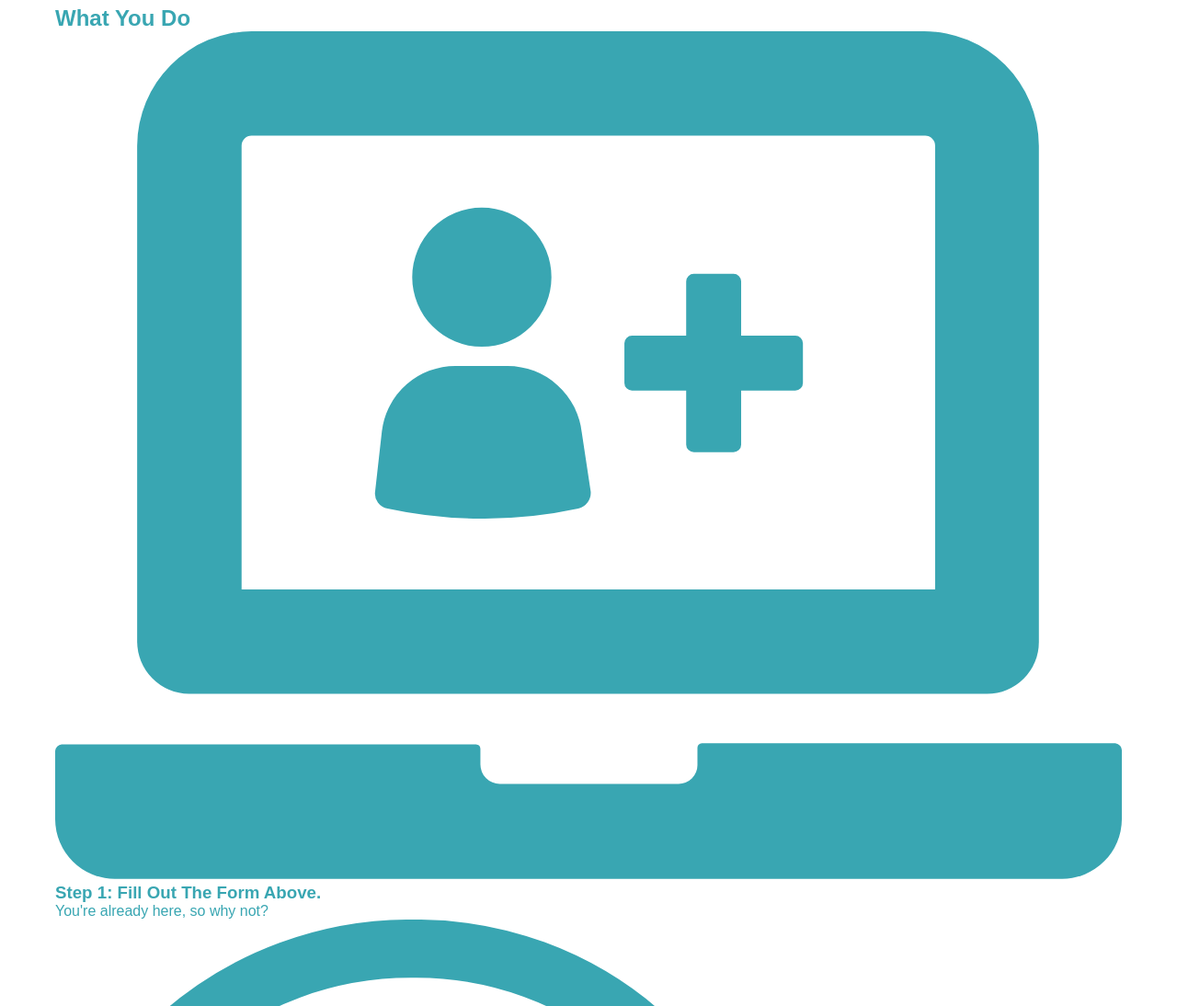
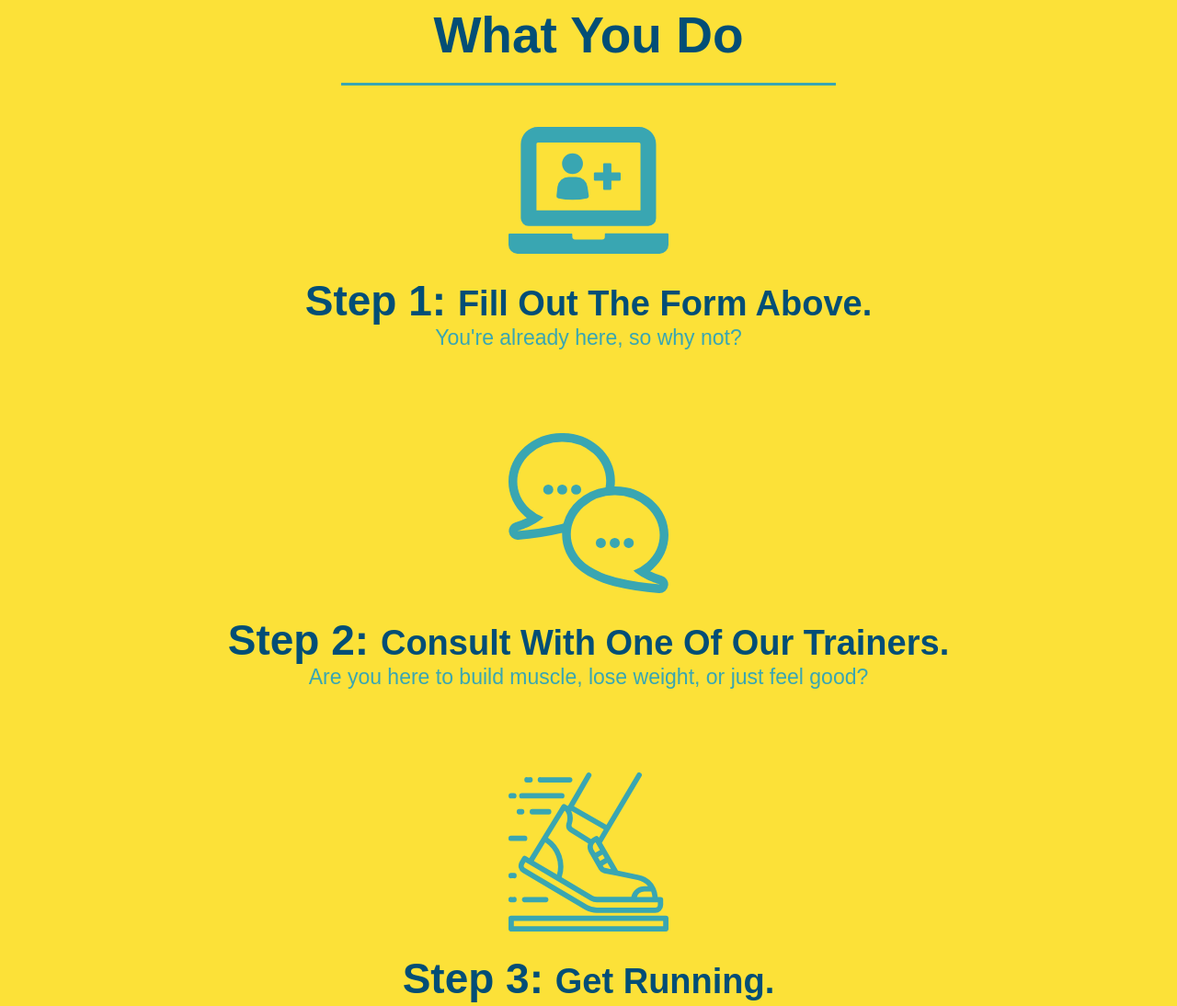
Before and after one commit to emmazart/run-buddy, a plain HTML site: page index.html in a window 1280 px wide. Shown: the part 1080-2174 px from the top of the page at 92% size. Drawn offline with Linux system fonts and the light colour scheme.

Commit message:
style what you do section

```diff
--- a/assets/css/style.css
+++ b/assets/css/style.css
@@ -113,18 +113,9 @@ section {
 }
 /* Hero Styles End */
 
-/* what we do styles begin */
+/* section styles begin */
 .intro {
     text-align: center;
-}
-.intro h2 {
-    font-size: 55px;
-    color: #024e76;
-    margin-bottom: 35px;
-    padding: 0 100px 20px 100px;
-    border-bottom: 3px solid;
-    border-color: #fce138;
-    display: inline-block;
 }
 .intro p {
     line-height: 1.7;
@@ -135,3 +126,40 @@ section {
     /* trick for horizontally centering a block element with width of < 100% */
     margin: 0 auto;
 }
+.steps {
+    text-align: center;
+    background: #fce138;
+}
+.section-title {
+    font-size: 55px;
+    color: #024e76;
+    margin-bottom: 35px;
+    padding: 0 100px 20px 100px;
+    display: inline-block;
+    border-bottom: 3px solid;
+}
+.primary-border {
+    border-color: #fce138;
+}
+.secondary-border {
+    border-color: #39a6b2;
+}
+.steps div {
+    margin-bottom: 80px;
+}
+.steps img {
+    width: 15%;
+    margin: 10px 0;
+}
+.steps h3 {
+    color: #024e76;
+    font-size: 46px;
+    margin-top: 10px;
+}
+.steps p {
+    color: #39a6b2;
+    font-size: 23px;
+}
+.steps span {
+    font-size: 38px;
+}
--- a/index.html
+++ b/index.html
@@ -66,38 +66,38 @@
 
         <!-- "what we do" section -->
         <section id="what-we-do" class="intro">
-            <h2>What We Do</h2>
+            <h2 class="section-title primary-border">What We Do</h2>
             <p>
                 Lorem ipsum dolor sit amet consectetur adipisicing elit. Corporis non commodi inventore aliquid illo animi labore tempore, beatae fugit nobis fuga. Dignissimos aliquam voluptas a quisquam nesciunt temporibus esse quibusdam!
             </p>
         </section>
 
         <!-- "What you do" section -->
-        <section id="what-you-do">
-            <h2>What You Do</h2>
+        <section id="what-you-do" class="steps">
+            <h2 class="section-title secondary-border">What You Do</h2>
 
             <div>
                 <!--insert this img element -->
                 <img src="./assets/images/01-04-svgs/step-1.svg" alt="" />
-                <h3>Step 1: Fill Out The Form Above.</h3>
+                <h3>Step 1: <span>Fill Out The Form Above.</span></h3>
                 <p>You're already here, so why not?</p>
             </div>
 
             <div>
                 <img src="./assets/images/01-04-svgs/step-2.svg" alt="" />
-                <h3>Step 2: Consult With One Of Our Trainers.</h3>
+                <h3>Step 2: <span>Consult With One Of Our Trainers.</span></h3>
                 <p>Are you here to build muscle, lose weight, or just feel good?</p>
             </div>
 
             <div>
                 <img src="./assets/images/01-04-svgs/step-3.svg" alt="" />
-                <h3>Step 3: Get Running.</h3>
+                <h3>Step 3: <span>Get Running.</span></h3>
                 <p>Hit the ground running (literally) once your trainer lays out your plan.</p>
             </div>
 
             <div>
                 <img src="./assets/images/01-04-svgs/step-4.svg" alt="" />
-                <h3>Step 4: See Results.</h3>
+                <h3>Step 4: <span>See Results.</span></h3>
                 <p>Bi-weekly checkins with your trainer will keep you focused.</p>
             </div>
         </section>
```
